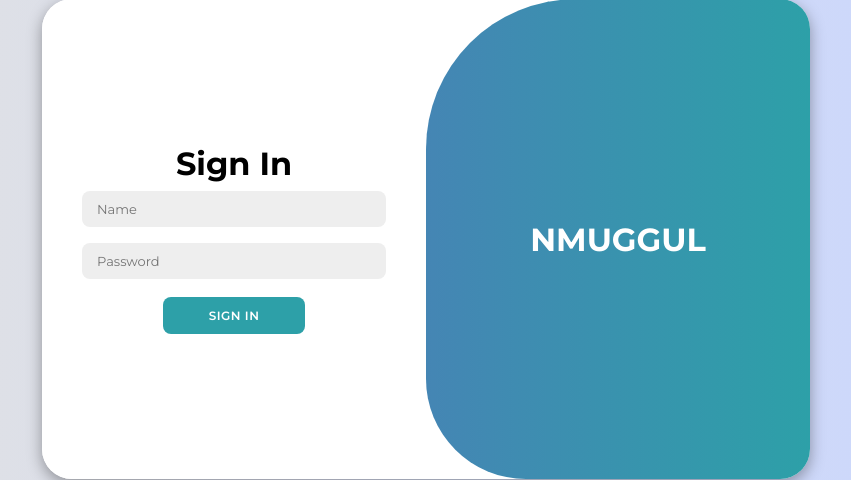
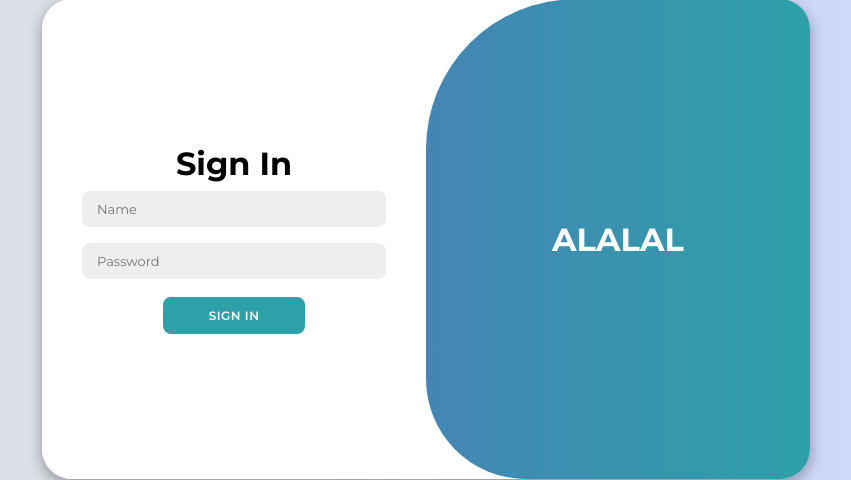
Before and after one commit to Nikhilkathale741/PCCM-2, a Django app: page /login in a window 1280 px wide. Shown: the part 161-641 px from the top of the page, without its empty margins (214-1065 px from the left). Run offline with Django 5.2, Linux system fonts and the light colour scheme.

Commit message:
Update login.htmldlalala
asdas

```diff
--- a/PCCM/pccm_website/templates/pccm_website/login.html
+++ b/PCCM/pccm_website/templates/pccm_website/login.html
@@ -31,7 +31,7 @@
             <button class="hidden" id="login">Sign In</button>
           </div>
           <div class="toggle-panel toggle-right">
-            <h1>NMUGGUL</h1>
+            <h1>ALALAL</h1>
           </div>
         </div>
       </div>
```
